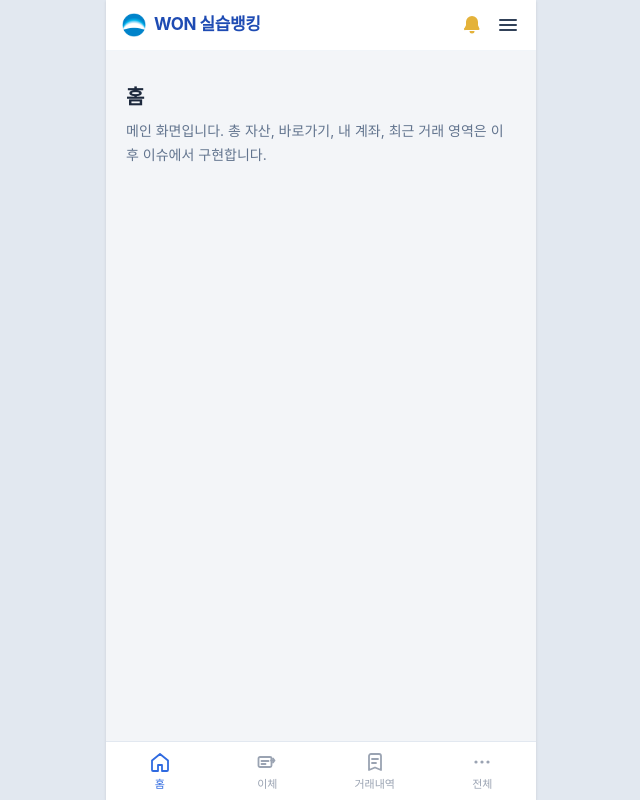
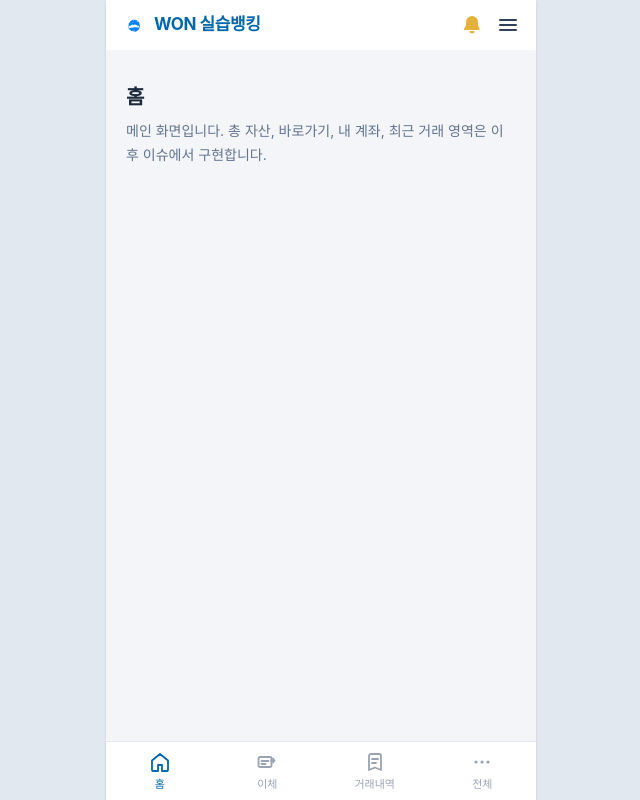
Before and after one commit to minngyuseong/won-banking, a React (Vite) app: page / in a window 1280 px wide. Shown: the whole page, without its empty margins (319-959 px from the left). Built offline with nearby package versions, Linux system fonts and the light colour scheme.

Commit message:
[Feature] #16 우리 계열사 심볼마크 추가 및 메인 컬러 변경

```diff
--- a/src/index.css
+++ b/src/index.css
@@ -2,11 +2,12 @@
 
 /*
   WON 실습뱅킹 공통 색상.
-  헤더 로고/활성 탭, 알림 아이콘, 비활성 탭에 재사용한다.
+  대표색은 우리금융 WOORI DEEP BLUE (PANTONE 7462 C, RGB 0 103 172).
+  헤더 제목, 활성 탭에 재사용한다.
 */
 @theme {
-  --color-brand: #2f6ae0;
-  --color-brand-navy: #1e4bb3;
+  --color-brand: #0067ac;
+  --color-brand-navy: #0067ac;
   --color-bell: #e4b23a;
   --color-surface: #f3f5f8;
   --color-nav-inactive: #9aa3b2;
```
Also changed, not shown: public/favicon.png, src/assets/logo.png.
